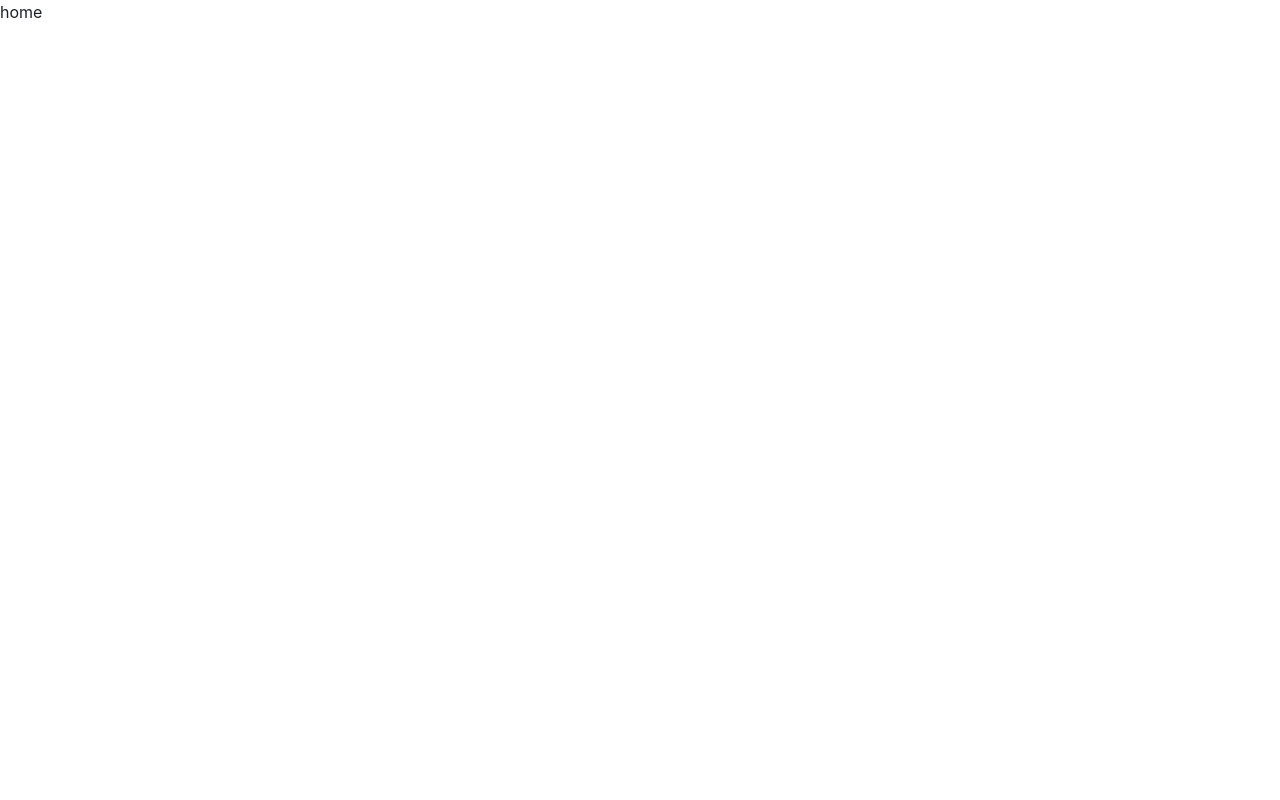
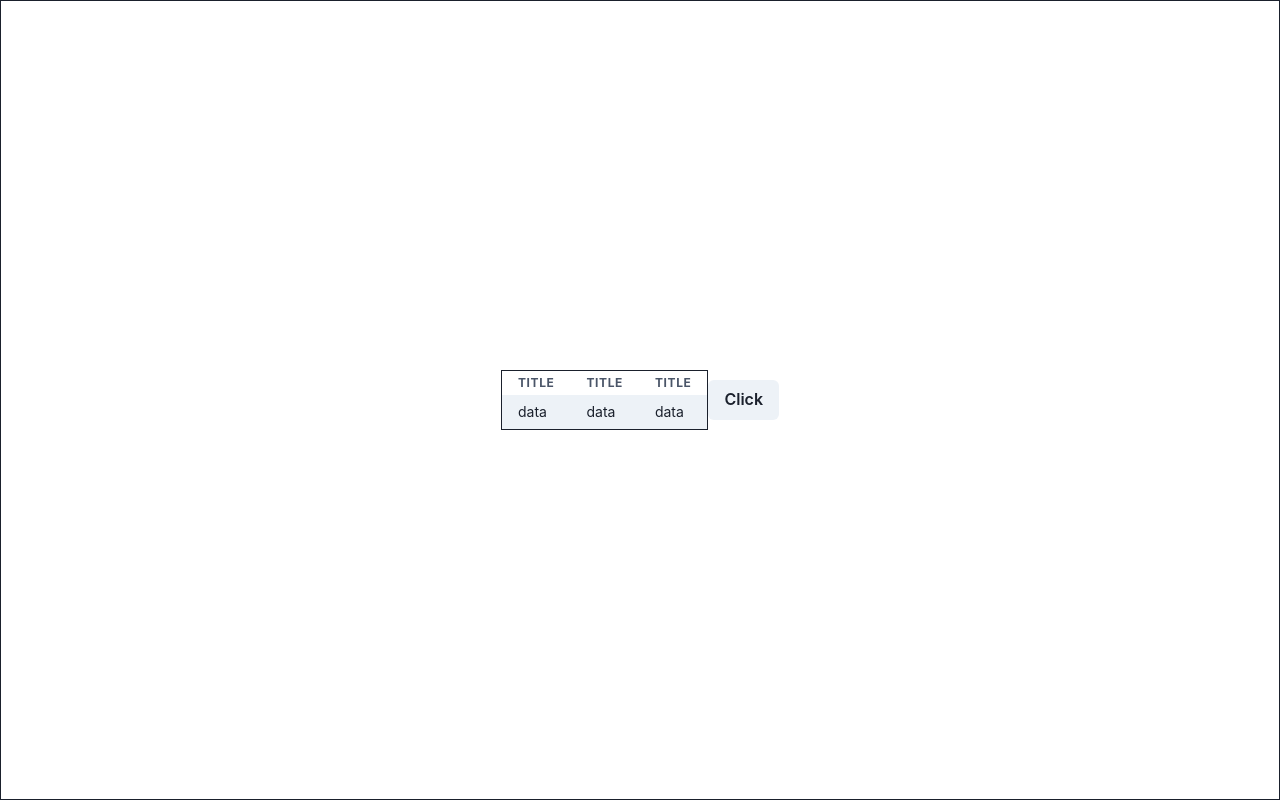
Before and after one commit to Mhatw/challenge-fetch, a React (Vite) app: page / in a window 1280 px wide. Built offline with nearby package versions, Linux system fonts and the light colour scheme.

Commit message:
FEAT: add customizable fetch and test

```diff
--- a/src/Home.jsx
+++ b/src/Home.jsx
@@ -1,10 +1,27 @@
-import { Box } from "@chakra-ui/react";
+import { Box, Button, Center } from "@chakra-ui/react";
 import React from "react";
+import { TableData } from "./components/Table";
+import { getData } from "./services/data-service";
 
 export default function Home() {
   return (
-    <>
-      <Box>home</Box>
-    </>
+    <Center w={"100vw"} h={"100vh"} border="1px">
+      <Box border="1px">
+        <TableData />
+      </Box>
+      <Button
+        onClick={async () => {
+          try {
+            const data = await getData();
+            console.log(data);
+          } catch (error) {
+            console.log(error);
+          }
+        }}
+      >
+        {" "}
+        Click
+      </Button>
+    </Center>
   );
 }
--- /dev/null
+++ b/src/components/Table.jsx
@@ -0,0 +1,34 @@
+import {
+  Table,
+  Thead,
+  Tbody,
+  Tfoot,
+  Tr,
+  Th,
+  Td,
+  TableContainer,
+} from "@chakra-ui/react";
+import React from "react";
+
+export function TableData() {
+  return (
+    <TableContainer>
+      <Table size="sm" variant="striped">
+        <Thead>
+          <Tr>
+            <Th>Title</Th>
+            <Th>Title</Th>
+            <Th>Title</Th>
+          </Tr>
+        </Thead>
+        <Tbody>
+          <Tr>
+            <Td>data</Td>
+            <Td>data</Td>
+            <Td>data</Td>
+          </Tr>
+        </Tbody>
+      </Table>
+    </TableContainer>
+  );
+}
--- a/src/services/data-service.js
+++ b/src/services/data-service.js
@@ -1,11 +1,14 @@
 import { BASE_URL } from "./config";
 
-export async function getData() {
+export async function getData(page, fields) {
   const options = { method: "GET" };
-  fetch(`${BASE_URL}/?page=1&results=10&inc=gender%2Cname%2Cna`, options)
-    .then((response) => response.json())
-    .then((response) => console.log(response))
-    .catch((err) => console.error(err));
+  const response = await fetch(
+    `${BASE_URL}?page=${page}&results=${fields}`,
+    options
+  );
+  const data = await response.json();
+
+  return data;
 
   // return response.data;
 }
```
